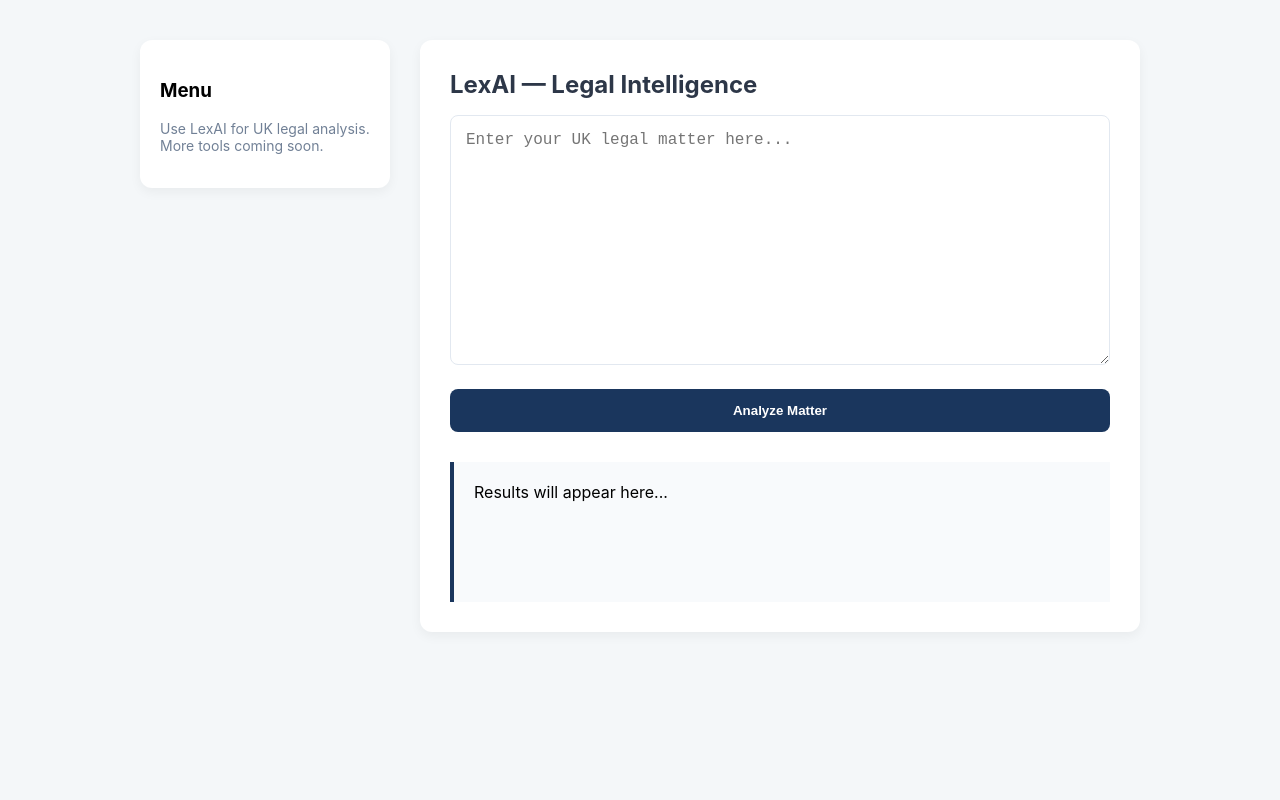
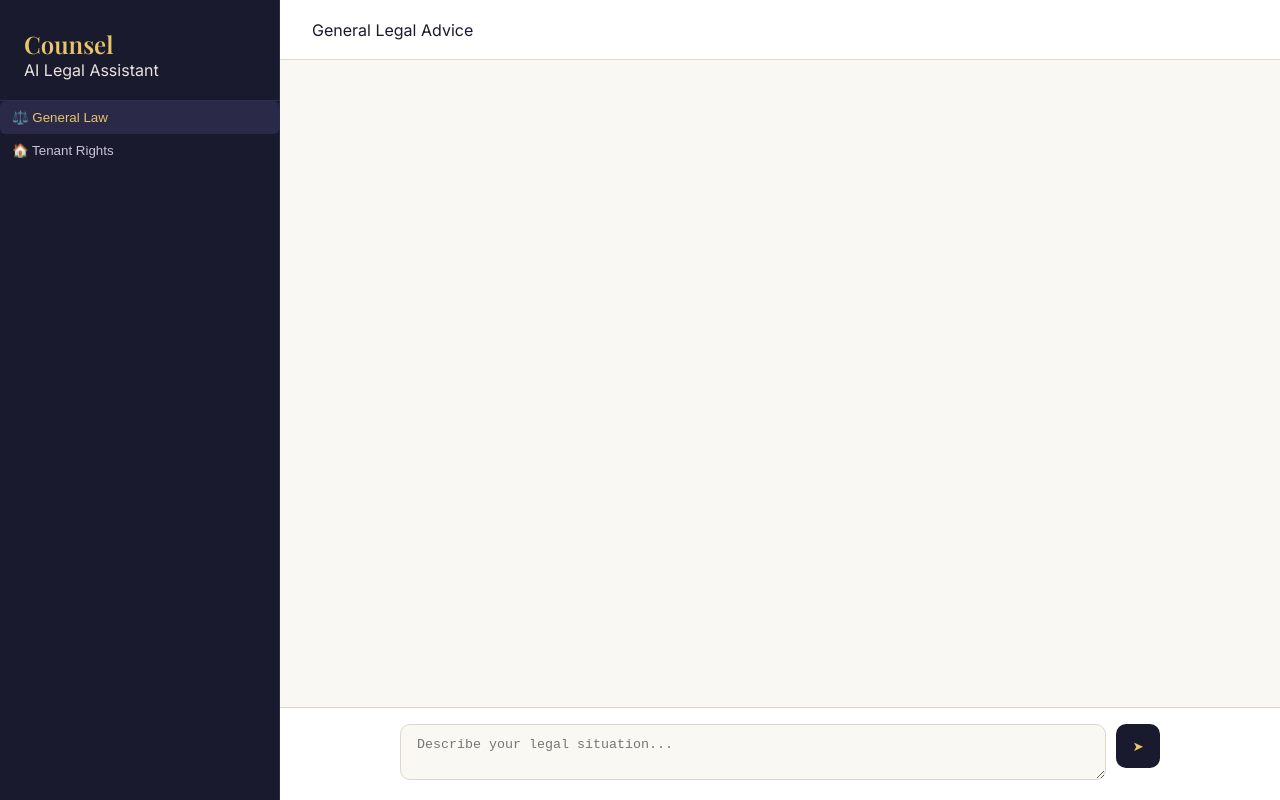
Before and after one commit to urbanshepherdresolution-stack/lexai-frontend, a plain HTML site: page index.html in a window 1280 px wide. Drawn offline with nearby package versions, Linux system fonts and the light colour scheme.

Commit message:
Refactor index.html for new legal assistant layout

```diff
--- a/index.html
+++ b/index.html
@@ -3,61 +3,85 @@
 <head>
 <meta charset="UTF-8">
 <meta name="viewport" content="width=device-width, initial-scale=1.0">
-    <title>LexAI — Legal Intelligence</title>
+<title>Counsel — AI Legal Assistant</title>
 <style>
-        :root { --primary: #1a365d; --bg: #f4f7f9; }
-        body { font-family: 'Inter', system-ui, sans-serif; background-color: var(--bg); margin: 0; padding: 40px 20px; }
+  @import url('https://fonts.googleapis.com/css2?family=Playfair+Display:wght@400;600&family=Inter:wght@300;400;500;600&display=swap');
+  :root {
+    --ink: #1a1a2e; --ink-soft: #3d3d5c; --parchment: #faf8f3; --cream: #f2ede3;
+    --gold: #c8952a; --gold-light: #e8c46a; --border: #ddd8cc; --white: #ffffff;
+    --user-bg: #1a1a2e; --sidebar-w: 280px;
+  }
+  *, *::before, *::after { box-sizing: border-box; margin: 0; padding: 0; }
+  body { font-family: 'Inter', sans-serif; background: var(--parchment); color: var(--ink); height: 100vh; display: flex; overflow: hidden; }
 
-        .main-layout { display: grid; grid-template-columns: 250px 1fr; gap: 30px; max-width: 1000px; margin: 0 auto; }
-        .sidebar { background: white; padding: 20px; border-radius: 12px; height: fit-content; box-shadow: 0 4px 12px rgba(0,0,0,0.05); }
-        .app-container { background: white; padding: 30px; border-radius: 12px; box-shadow: 0 4px 12px rgba(0,0,0,0.05); }
-
-        h1 { font-size: 24px; margin-top: 0; color: #2d3748; }
-        textarea { width: 100%; height: 250px; padding: 15px; border: 1px solid #e2e8f0; border-radius: 8px; box-sizing: border-box; font-size: 16px; margin-bottom: 20px; }
-        button { width: 100%; background-color: var(--primary); color: white; padding: 14px; border: none; border-radius: 8px; font-weight: 600; cursor: pointer; }
-        #result { margin-top: 30px; padding: 20px; background: #f8fafc; border-left: 4px solid var(--primary); min-height: 100px; white-space: pre-wrap; }
-
-        @media (max-width: 768px) { .main-layout { grid-template-columns: 1fr; } .sidebar { display: none; } }
+  /* Sidebar & Layout styles remain identical to your original */
+  .sidebar { width: var(--sidebar-w); background: var(--ink); color: #e8e4da; display: flex; flex-direction: column; flex-shrink: 0; border-right: 1px solid #2d2d4a; }
+  .sidebar-brand { padding: 28px 24px 20px; border-bottom: 1px solid #2d2d4a; }
+  .brand-name { font-family: 'Playfair Display', serif; font-size: 1.5rem; font-weight: 600; color: var(--gold-light); }
+  .practice-btn { width: 100%; padding: 9px 12px; background: none; border: none; border-radius: 6px; color: #c8c4d8; text-align: left; cursor: pointer; }
+  .practice-btn:hover, .practice-btn.active { background: #2a2a48; color: var(--gold-light); }
+  .main { flex: 1; display: flex; flex-direction: column; min-width: 0; }
+  .header { background: var(--white); border-bottom: 1px solid var(--border); padding: 0 32px; height: 60px; display: flex; align-items: center; justify-content: space-between; }
+  .chat-area { flex: 1; overflow-y: auto; padding: 32px; display: flex; flex-direction: column; gap: 20px; }
+  .msg { display: flex; gap: 12px; max-width: 760px; width: 100%; }
+  .msg.user { margin-left: auto; flex-direction: row-reverse; }
+  .msg-bubble { padding: 14px 18px; border-radius: 12px; font-size: 0.9rem; line-height: 1.75; }
+  .input-area { padding: 16px 32px 20px; background: var(--white); border-top: 1px solid var(--border); }
+  .input-row { display: flex; gap: 10px; max-width: 760px; margin: 0 auto; }
+  .input-box { flex: 1; border: 1.5px solid var(--border); border-radius: 10px; padding: 12px 16px; background: var(--parchment); outline: none; }
+  .send-btn { width: 44px; height: 44px; border-radius: 10px; background: var(--ink); color: var(--gold-light); border: none; cursor: pointer; }
 </style>
 </head>
 <body>
 
-<div class="main-layout">
 <aside class="sidebar">
-        <h3>Menu</h3>
-        <p style="color: #718096; font-size: 14px;">Use LexAI for UK legal analysis. More tools coming soon.</p>
+  <div class="sidebar-brand"><div class="brand-name">Counsel</div><div class="brand-tagline">AI Legal Assistant</div></div>
+  <div class="sidebar-section">
+    <button class="practice-btn active" onclick="setTopic(this, 'UK Legal Advice')">⚖️ General Law</button>
+    <button class="practice-btn" onclick="setTopic(this, 'Tenant Rights')">🏠 Tenant Rights</button>
+  </div>
 </aside>
 
-    <main class="app-container">
-        <h1>LexAI — Legal Intelligence</h1>
-        <textarea id="query" placeholder="Enter your UK legal matter here..."></textarea>
-        <button id="actionBtn" onclick="processData()">Analyze Matter</button>
-        <div id="result">Results will appear here...</div>
+<main class="main">
+  <header class="header"><div class="header-topic" id="headerTopic">General Legal Advice</div></header>
+  <div class="chat-area" id="chatArea"></div>
+  <div class="input-area">
+    <div class="input-row">
+      <textarea id="userInput" class="input-box" placeholder="Describe your legal situation..."></textarea>
+      <button class="send-btn" id="sendBtn" onclick="sendMessage()">➤</button>
+    </div>
+  </div>
 </main>
-</div>
 
 <script>
-    async function processData() {
-        const text = document.getElementById('query').value;
-        const resultDiv = document.getElementById('result');
-        const btn = document.getElementById('actionBtn');
+  let currentTopic = 'General Legal Advice';
 
-        btn.disabled = true;
-        btn.innerText = "Analyzing...";
-        resultDiv.innerText = "Analyzing legal context...";
+  function setTopic(btn, topic) {
+    document.querySelectorAll('.practice-btn').forEach(b => b.classList.remove('active'));
+    btn.classList.add('active');
+    currentTopic = topic;
+    document.getElementById('headerTopic').textContent = topic;
+  }
+
+  async function sendMessage() {
+    const input = document.getElementById('userInput');
+    const text = input.value.trim();
+    if (!text) return;
+
+    // UI Update
+    const chatArea = document.getElementById('chatArea');
+    chatArea.innerHTML += `<div class="msg user"><div class="msg-bubble">${text}</div></div>`;
+    input.value = '';
 
     try {
       const response = await fetch('/api/transcribe', {
         method: 'POST',
-                body: new URLSearchParams({ query: text })
+        body: new URLSearchParams({ query: text + " [Context: " + currentTopic + "]" })
       });
       const data = await response.json();
-            resultDiv.innerText = data.message;
+      chatArea.innerHTML += `<div class="msg ai"><div class="msg-bubble">${data.message}</div></div>`;
     } catch (err) {
-            resultDiv.innerText = "Error: Could not reach the server.";
-        } finally {
-            btn.disabled = false;
-            btn.innerText = "Analyze Matter";
+      chatArea.innerHTML += `<div class="msg ai"><div class="msg-bubble">Connection error. Please try again.</div></div>`;
     }
   }
 </script>
```
Lines whose indentation alone changed are shown as unchanged.
